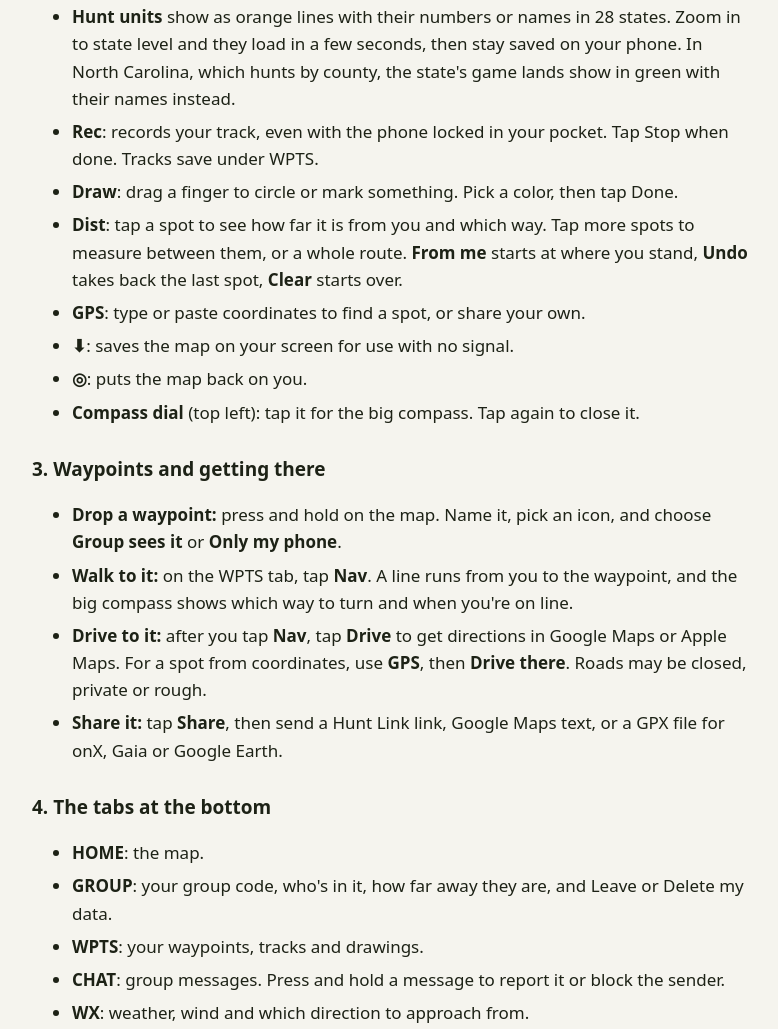
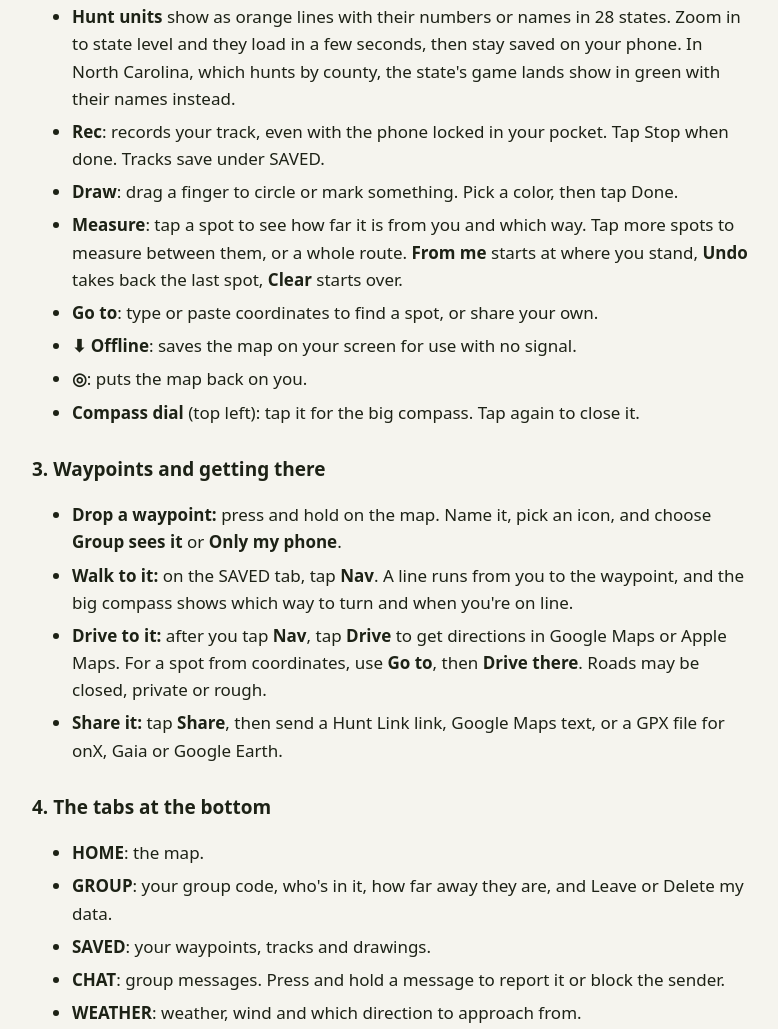
Before and after one commit to billmccord11-svg/huntlink, a plain HTML site: page howto.html in a window 1280 px wide. Shown: the part 825-1854 px from the top of the page, without its empty margins (248-1026 px from the left). Drawn offline with Linux system fonts and the light colour scheme.

Commit message:
Add files via upload

```diff
--- a/howto.html
+++ b/howto.html
@@ -23,7 +23,7 @@
 <h1>How to Use Hunt Link</h1>
 <p class="lead">The basics in five minutes. Questions? See <a href="support.html">Help</a> or email <a href="mailto:huntlinkinfo@gmail.com">huntlinkinfo@gmail.com</a>.</p>
 
-<div class="box"><strong>Before you leave home:</strong> join your group, then save the map for offline. Zoom the map to your hunt area and tap <b>⬇</b> on the right. Wait for "Offline map saved." Do it on every phone in your party.</div>
+<div class="box"><strong>Before you leave home:</strong> join your group, then save the map for offline. Zoom the map to your hunt area and tap <b>⬇ Offline</b> on the right, then Save. Wait for "Offline map saved." Do it on every phone in your party.</div>
 
 <h2>1. Start or join a group</h2>
 <ul>
@@ -38,11 +38,11 @@
   <li><b>Maps</b>: pick Trail, Topo or Satellite, and turn on public land, 3D terrain, forest roads or your breadcrumb trail.</li>
   <li><strong>Public land</strong> (on by default): green is open to the public, yellow is restricted, red is closed. Tap any spot to see who manages it, like "Kaibab National Forest · USFS · Open to the public." No shading usually means private land or a military base, so get permission first. Lines come from the USGS and can be off, so they are not legal proof.</li>
   <li><strong>Hunt units</strong> show as orange lines with their numbers or names in 28 states. Zoom in to state level and they load in a few seconds, then stay saved on your phone. In North Carolina, which hunts by county, the state's game lands show in green with their names instead.</li>
-  <li><b>Rec</b>: records your track, even with the phone locked in your pocket. Tap Stop when done. Tracks save under WPTS.</li>
+  <li><b>Rec</b>: records your track, even with the phone locked in your pocket. Tap Stop when done. Tracks save under SAVED.</li>
   <li><b>Draw</b>: drag a finger to circle or mark something. Pick a color, then tap Done.</li>
-  <li><b>Dist</b>: tap a spot to see how far it is from you and which way. Tap more spots to measure between them, or a whole route. <b>From me</b> starts at where you stand, <b>Undo</b> takes back the last spot, <b>Clear</b> starts over.</li>
-  <li><b>GPS</b>: type or paste coordinates to find a spot, or share your own.</li>
-  <li><b>⬇</b>: saves the map on your screen for use with no signal.</li>
+  <li><b>Measure</b>: tap a spot to see how far it is from you and which way. Tap more spots to measure between them, or a whole route. <b>From me</b> starts at where you stand, <b>Undo</b> takes back the last spot, <b>Clear</b> starts over.</li>
+  <li><b>Go to</b>: type or paste coordinates to find a spot, or share your own.</li>
+  <li><b>⬇ Offline</b>: saves the map on your screen for use with no signal.</li>
   <li><b>◎</b>: puts the map back on you.</li>
   <li><strong>Compass dial</strong> (top left): tap it for the big compass. Tap again to close it.</li>
 </ul>
@@ -50,8 +50,8 @@
 <h2>3. Waypoints and getting there</h2>
 <ul>
   <li><strong>Drop a waypoint:</strong> press and hold on the map. Name it, pick an icon, and choose <b>Group sees it</b> or <b>Only my phone</b>.</li>
-  <li><strong>Walk to it:</strong> on the WPTS tab, tap <b>Nav</b>. A line runs from you to the waypoint, and the big compass shows which way to turn and when you're on line.</li>
-  <li><strong>Drive to it:</strong> after you tap <b>Nav</b>, tap <b>Drive</b> to get directions in Google Maps or Apple Maps. For a spot from coordinates, use <b>GPS</b>, then <b>Drive there</b>. Roads may be closed, private or rough.</li>
+  <li><strong>Walk to it:</strong> on the SAVED tab, tap <b>Nav</b>. A line runs from you to the waypoint, and the big compass shows which way to turn and when you're on line.</li>
+  <li><strong>Drive to it:</strong> after you tap <b>Nav</b>, tap <b>Drive</b> to get directions in Google Maps or Apple Maps. For a spot from coordinates, use <b>Go to</b>, then <b>Drive there</b>. Roads may be closed, private or rough.</li>
   <li><strong>Share it:</strong> tap <b>Share</b>, then send a Hunt Link link, Google Maps text, or a GPX file for onX, Gaia or Google Earth.</li>
 </ul>
 
@@ -59,9 +59,9 @@
 <ul>
   <li><b>HOME</b>: the map.</li>
   <li><b>GROUP</b>: your group code, who's in it, how far away they are, and Leave or Delete my data.</li>
-  <li><b>WPTS</b>: your waypoints, tracks and drawings.</li>
+  <li><b>SAVED</b>: your waypoints, tracks and drawings.</li>
   <li><b>CHAT</b>: group messages. Press and hold a message to report it or block the sender.</li>
-  <li><b>WX</b>: weather, wind and which direction to approach from.</li>
+  <li><b>WEATHER</b>: weather, wind and which direction to approach from.</li>
 </ul>
 
 <h2>5. No cell service?</h2>
```
Also changed, not shown: privacy.html (+1 -1 lines), support.html (+2 -2 lines).
